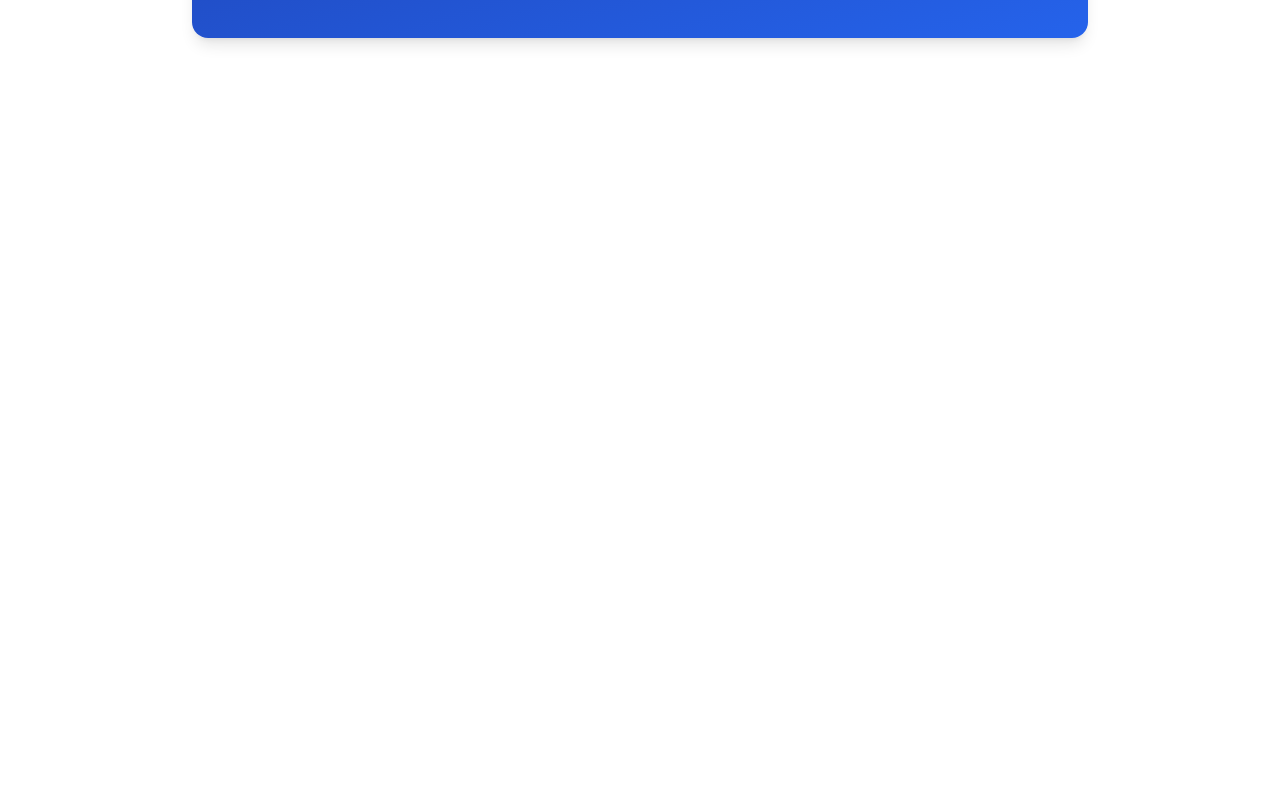
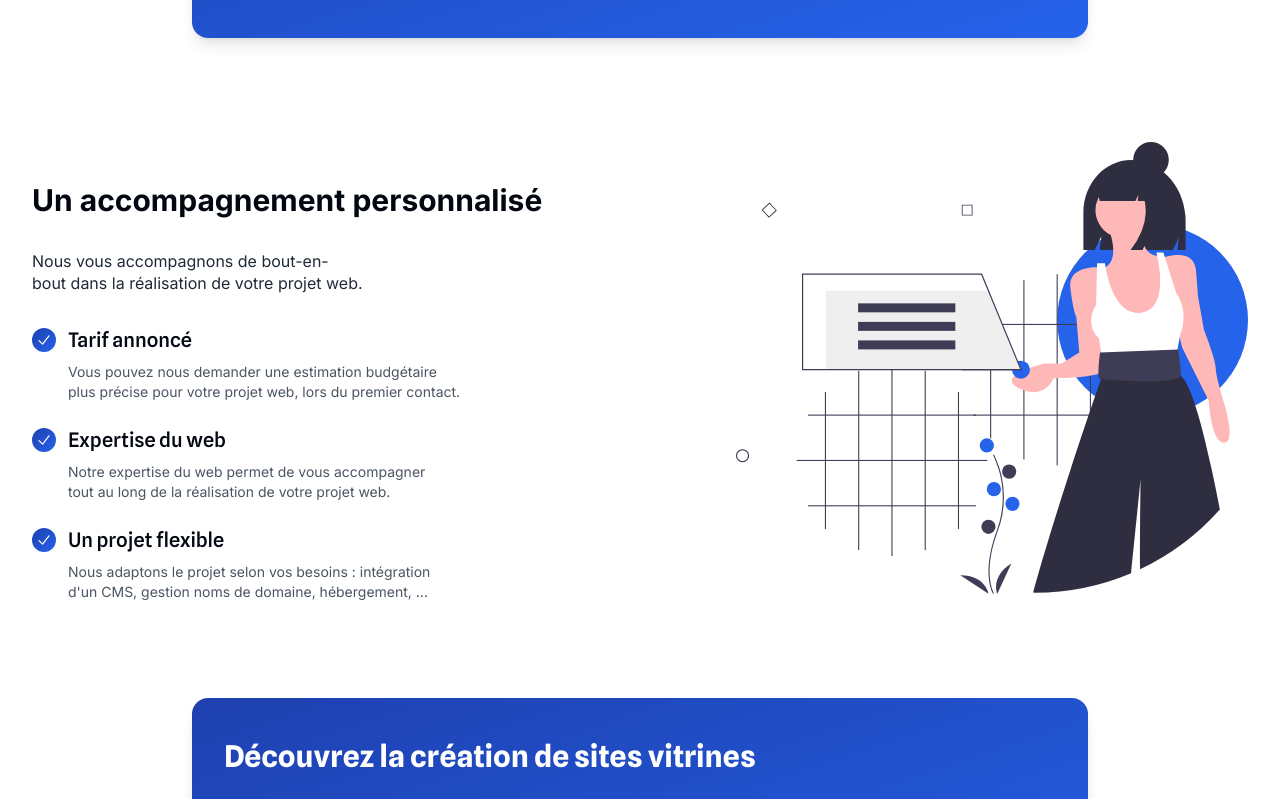
Before and after one commit to TotomInc/tcaweb, a Next.js app: page / in a window 1280 px wide. Shown: the part 2581-3380 px from the top of the page. Before the commit the page ends 2715 px from the top, so only its background shows below. Built offline with nearby package versions, Linux system fonts and the light colour scheme.

Commit message:
feat(homepage): add more blocks

```diff
--- a/app/page.tsx
+++ b/app/page.tsx
@@ -103,6 +103,45 @@ export default function Home() {
         ctaTitle="En savoir plus"
         link="/sites-ecommerce"
       />
+
+      <SideFeaturesChecks
+        className="pb-24"
+        invert
+        image={{
+          src: "/_static/images/services.svg",
+          alt: "Accompagnement personnalisé",
+          height: 182,
+          width: 347,
+          className: "max-w-md mx-auto lg:max-w-lg",
+        }}
+        title="Un accompagnement personnalisé"
+        description="Nous vous accompagnons de bout-en-bout dans la réalisation de votre projet web."
+        features={[
+          {
+            title: "Tarif annoncé",
+            description:
+              "Vous pouvez nous demander une estimation budgétaire plus précise pour votre projet web, lors du premier contact.",
+          },
+          {
+            title: "Expertise du web",
+            description:
+              "Notre expertise du web permet de vous accompagner tout au long de la réalisation de votre projet web.",
+          },
+          {
+            title: "Un projet flexible",
+            description:
+              "Nous adaptons le projet selon vos besoins : intégration d'un CMS, gestion noms de domaine, hébergement, ...",
+          },
+        ]}
+      />
+
+      <LinkBanner
+        className="mb-24"
+        title="Découvrez la création de sites vitrines"
+        description="Grâce à un site vitrine, démarrez votre présence numérique. Cela vous donne l'opportunité d'être visible sur le web et de renforcer votre image de marque, auprès de vos (futurs) clients."
+        ctaTitle="En savoir plus"
+        link="/sites-vitrines"
+      />
     </>
   );
 }
--- a/components/sections/SideFeaturesChecks.tsx
+++ b/components/sections/SideFeaturesChecks.tsx
@@ -5,6 +5,7 @@ import { CheckIcon } from "@heroicons/react/20/solid";
 
 export type SideFeaturesChecksProps = {
   className?: string;
+  invert?: boolean;
   image: {
     src: string;
     alt: string;
@@ -22,6 +23,7 @@ export type SideFeaturesChecksProps = {
 
 export function SideFeaturesChecks({
   className,
+  invert,
   image,
   title,
   description,
@@ -35,10 +37,19 @@ export function SideFeaturesChecks({
           alt={image.alt}
           width={image.width}
           height={image.height}
-          className={cx("block h-auto w-full", image.className)}
+          className={cx(
+            "block h-auto w-full",
+            invert ? "order-2" : "",
+            image.className
+          )}
         />
 
-        <div className="mt-12 flex w-full flex-col lg:pl-16">
+        <div
+          className={cx(
+            "mt-12 flex w-full flex-col",
+            invert ? "order-1" : "lg:pl-16"
+          )}
+        >
           <h2 className="text-3xl font-bold text-gray-950">
             <Balancer>{title}</Balancer>
           </h2>
```
Also changed, not shown: public/_static/images/services.svg (added).
